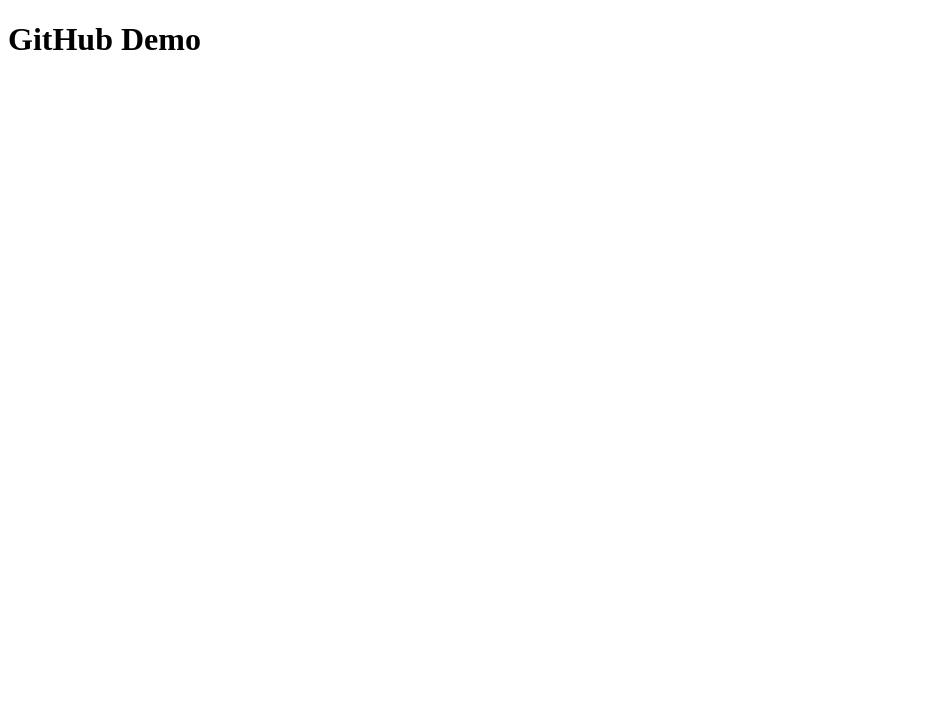
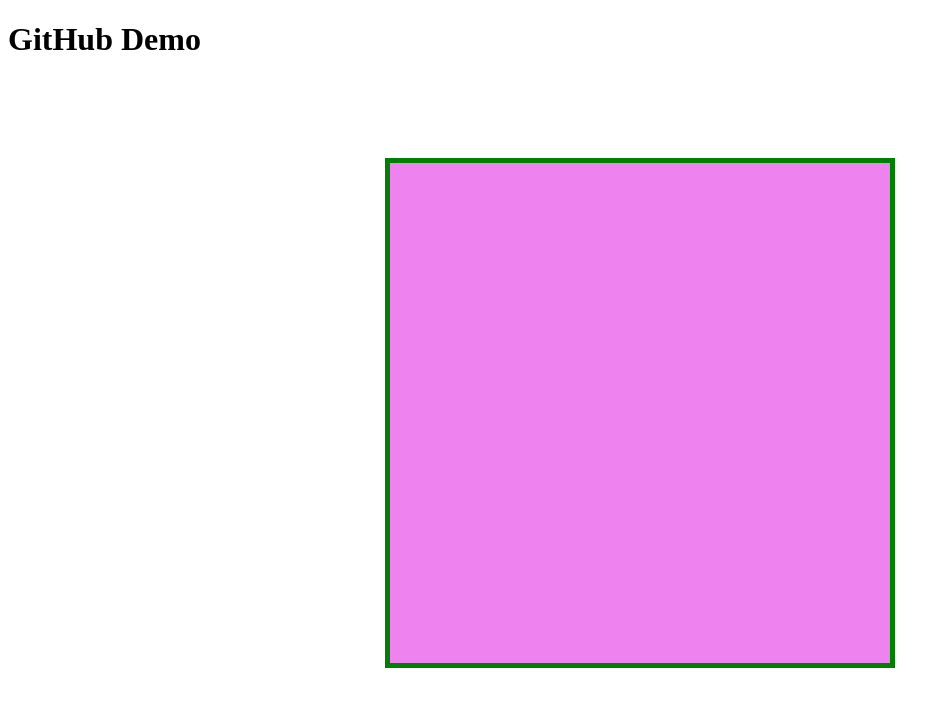
Before and after one commit to aiswarya5678/firstproject, a plain HTML site: page index.html in a window 1280 px wide. Shown: the whole page, without its empty margins (0-949 px from the left). Drawn offline with Linux system fonts and the light colour scheme.

Commit message:
div created

```diff
--- a/index.html
+++ b/index.html
@@ -4,8 +4,18 @@
     <meta charset="UTF-8">
     <meta name="viewport" content="width=device-width, initial-scale=1.0">
     <title>Document</title>
+    <style>
+        .box{
+            height: 500px;
+            width: 500px;
+            border: 5px solid green;
+            background-color: violet;
+            margin: 100px auto;
+        }
+    </style>
 </head>
 <body>
     <h1>GitHub Demo</h1>
+    <div class="box"></div>
 </body>
 </html>
```
